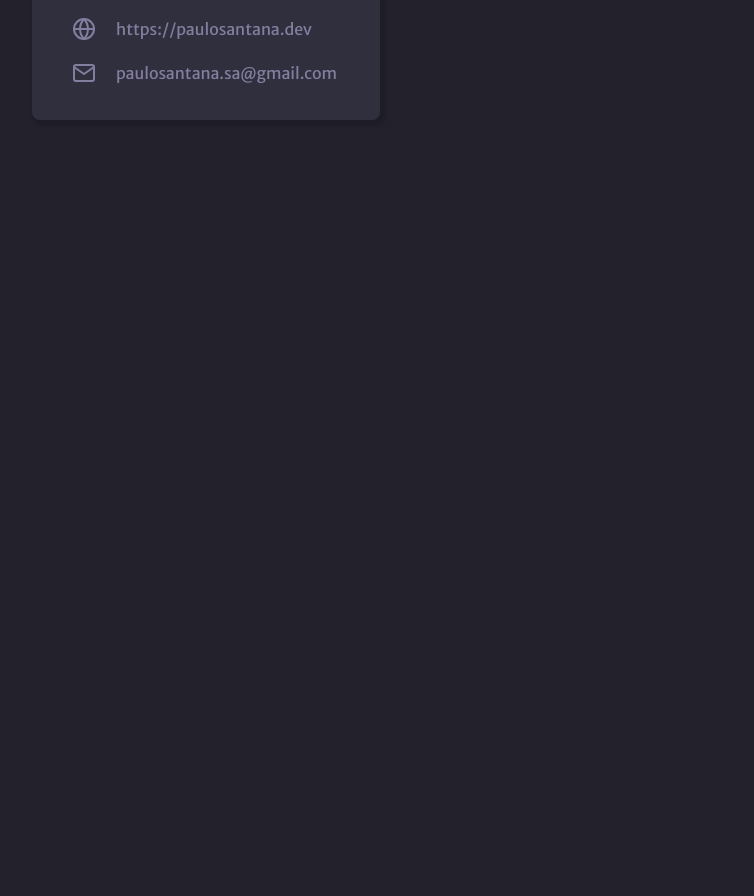
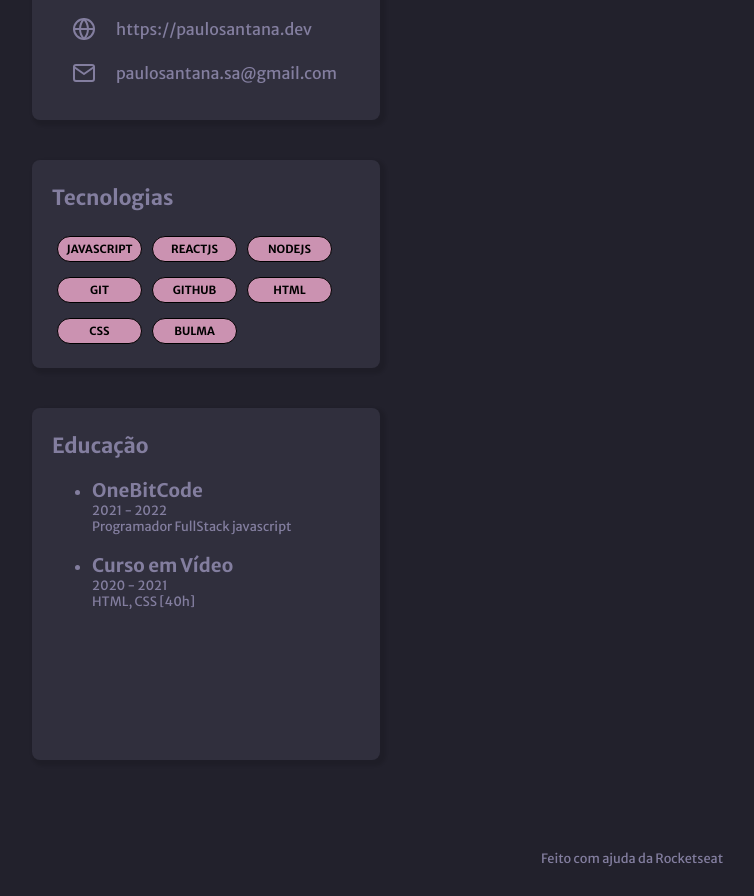
Before and after one commit to paulosantana95/rocketseat-portfolio-desafio, a plain HTML site: page index.html in a window 1280 px wide. Shown: the part 600-1496 px from the top of the page, without its empty margins (8-762 px from the left). Before the commit the page ends 800 px from the top, so only its background shows below. Drawn offline with Linux system fonts and the light colour scheme.

Commit message:
aside cards complete

```diff
--- a/index.html
+++ b/index.html
@@ -12,7 +12,14 @@
     <link rel="icon" type="image/x-icon" href="assets/fa">
 </head>
 <body>
-    <main class="container">
+    <div class="container">
+        <section>
+            <article>
+
+            </article>
+        </section>
+
+
         <aside>
             <div class="cards profile">
                 <img src="https://avatars.githubusercontent.com/u/91387292?s=400&u=2e78a101140a17e56ddf5905fc127ff65cd81b41&v=4" alt="">
@@ -48,15 +55,39 @@
                     <svg xmlns="http://www.w3.org/2000/svg" width="24" height="24" viewBox="0 0 24 24" fill="none" stroke="currentColor" stroke-width="2" stroke-linecap="round" stroke-linejoin="round" class="feather feather-mail"><path d="M4 4h16c1.1 0 2 .9 2 2v12c0 1.1-.9 2-2 2H4c-1.1 0-2-.9-2-2V6c0-1.1.9-2 2-2z"></path><polyline points="22,6 12,13 2,6"></polyline></svg>
                     <span>paulosantana.sa@gmail.com</span>
                 </div>
-
-
+            </div>
+            <div class="cards skills">
+                <h2>Tecnologias</h2>
+                <div class="skill-set">
+                    <span>javascript</span>
+                    <span>reactjs</span>
+                    <span>nodejs</span>
+                    <span>git</span>
+                    <span>github</span>
+                    <span>html</span>
+                    <span>css</span>
+                    <span>bulma</span>
+                </div>
+            </div>
+            <div class="cards education">
+                <h2>Educação</h2>
+                <ul>
+                    <li>
+                        <h3>OneBitCode</h3>
+                        <p>2021 - 2022</p>
+                        <p>Programador FullStack javascript</p>
+                    </li>
+                    <li>
+                        <h3>Curso em Vídeo</h3>
+                        <p>2020 - 2021</p>
+                        <p>HTML, CSS [40h]</p>
+                    </li>
+                </ul>
             </div>
         </aside>
-
-
-    <article>
-
-    </article>
-    </main>
+        <footer>
+            <p>Feito com ajuda da Rocketseat</p>
+        </footer>
+    </div>
 </body>
 </html>
--- a/style.css
+++ b/style.css
@@ -32,13 +32,14 @@ p {
 .container {
     width: 100%;
     height: 100vh;
-    display: flex;
+    margin: 0 auto;
 }
 
 aside {
     float: left;
     padding-left: 40px;
     padding-top: 40px;
+    padding-bottom: 30px;
 }
 
 .cards{
@@ -46,12 +47,12 @@ aside {
     border-radius: 8px;
     box-shadow: 3px 3px 3px 3px rgba(0, 0, 0, 0.1);
     margin-bottom: 40px;
+    width: 348px;
 }
 
 .profile {
     display: flex;
     flex-direction: column;
-    width: 348px;
     height: 292px;
     box-shadow: 10px;
     align-items: center;
@@ -87,3 +88,68 @@ aside {
     flex-direction: row;
     align-items: center;
 }
+
+.skills {
+    display: flex;
+    height: 208px;
+    flex-direction: column;
+    justify-items: center;
+}
+
+.skills h2 {
+    font-size: 1.3em;
+    padding-top: 25px;
+    padding-left: 20px;
+    margin-bottom: 20px;
+}
+
+.skill-set{
+    display: flex;
+    flex-wrap: wrap;
+    align-items: center;
+    justify-items: center;
+    padding-left: 20px;
+}
+
+.skill-set span{
+    display: flex;
+    width: 85px;
+    justify-content: center;
+    text-transform: uppercase;
+    border: 0.5px solid black;
+    border-radius: 15px;
+    padding: 5px;
+    margin: 5px;
+    margin-bottom: 10px;
+    font-size: 0.7em;
+    font-weight: bold;
+    color: black;
+    background-color: var(--bg-techs);
+}
+
+.education {
+    height: 352px;
+}
+
+.education h2 {
+    font-size: 1.3em;
+    padding-top: 25px;
+    padding-left: 20px;
+    margin-bottom: 20px;
+}
+
+.education ul {
+    padding-left: 60px;
+    color: var(--text-color);
+}
+
+.education ul li {
+    margin-bottom: 20px;
+}
+
+footer {
+    clear: both;
+    padding: 20px 0 30px 0;
+    text-align: center;
+    margin-top: 20px;
+}
```
